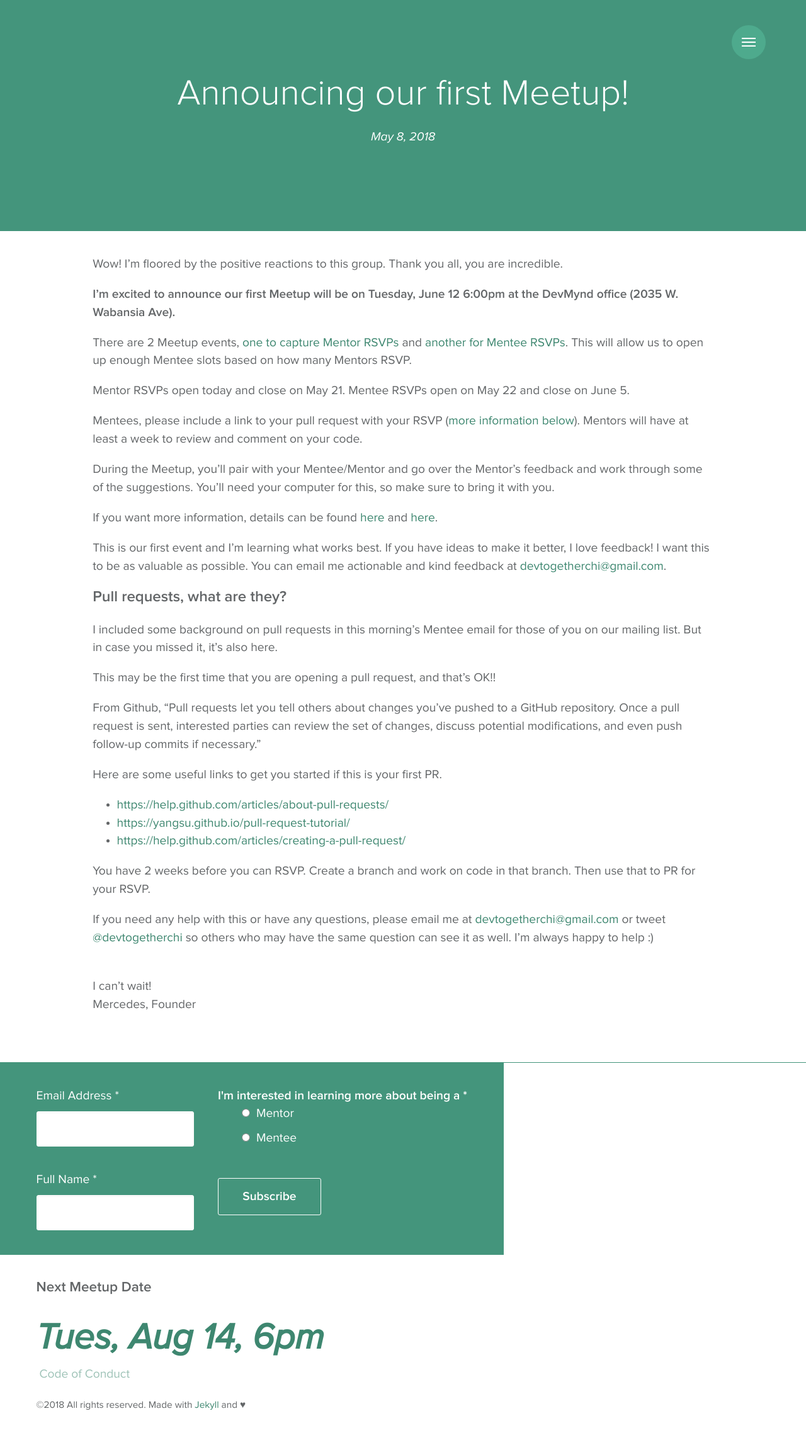
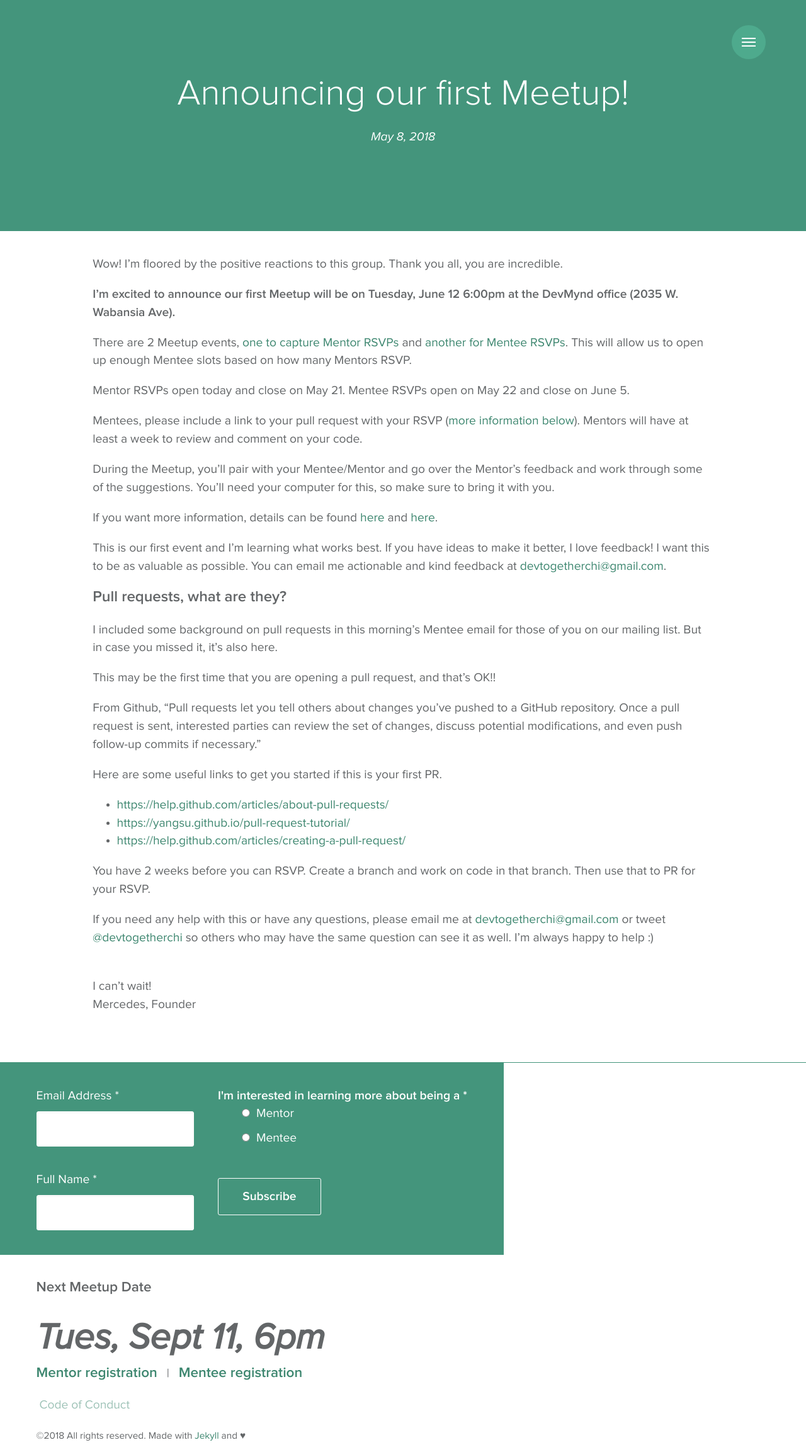
Before and after one commit to mercedesb/dev-together, a Jekyll site: the page built from docs/_posts/2018-05-08-first-event.md, in a window 1280 px wide. Shown: the whole page at 63% size. Built offline with Jekyll 4.4.1, drawn with Linux system fonts in a browser that asks for light colours.

Commit message:
updated footer to include registration links

```diff
--- a/docs/_config.yml
+++ b/docs/_config.yml
@@ -23,7 +23,7 @@ keywords: "meetup, development, coding, mentorship"
 
 # Site settings
 url: http://github.com/mercedesb/dev-together
-baseurl: "/"
+baseurl: ""
 
 # Author settings
 author:
@@ -39,8 +39,9 @@ author:
   twitter   : http://twitter.com/devtogetherchi
   instagram : http://instagram.com/devtogetherchi
   meetup    : http://meetup.com/devtogetherchi
-  eventtime : Tues, Aug 14, 6pm
-  eventlink : https://www.meetup.com/DevTogetherChi/events/251618131/
+  eventtime : Tues, Sept 11, 6pm
+  mentoreventlink : http://bit.ly/devtogetherseptmentor
+  menteeeventlink : http://bit.ly/devtogetherseptmentee
 
 # google_analytics: UA-52446115-1
 repo: http://github.com/mercedesb/dev-together
--- a/docs/_includes/footer.html
+++ b/docs/_includes/footer.html
@@ -2,7 +2,11 @@
     {% include contact.html %}
   <div class="container">
     <h3>Next Meetup Date</h3>
-    <strong><a href="{{ site.author.eventlink }}" target="_blank">{{ site.author.eventtime }}</a></strong>
+    <strong>{{ site.author.eventtime }}</strong>
+    <div class="inline">
+      <a href="{{ site.author.mentoreventlink }}" target="_blank"><h3>Mentor registration</h3></a> &nbsp;&nbsp; | &nbsp;&nbsp;
+      <a href="{{ site.author.menteeeventlink }}" target="_blank"><h3>Mentee registration</h3></a>
+    </div>
     <div class="inline">
     {% include social.html %}
   </div>
```
